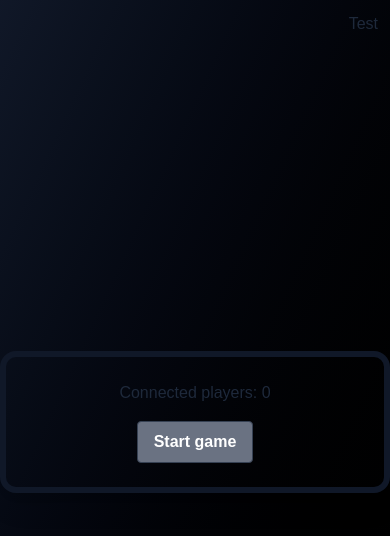
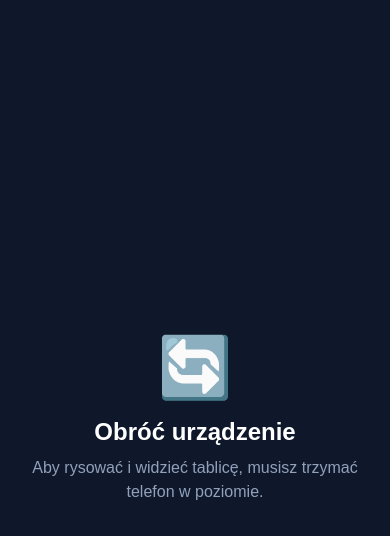
Before and after one commit to jakkrol/SyncBoard, a Next.js app in the folder frontend/: page /scrible/1 in a window 390 px wide. Shown: the top 536 px of the page. Built offline with nearby package versions, Linux system fonts and the light colour scheme; no server answers.

Commit message:
added mobile orientation lock

```diff
--- a/frontend/src/app/canvas/[room]/page.tsx
+++ b/frontend/src/app/canvas/[room]/page.tsx
@@ -6,6 +6,7 @@ import { getSocket } from "../../../lib/socket";
 import BoardCanvas from "../../../components/Board/boardCanvas";
 import CursorOverlay, { CursorOverlayRef } from "../../../components/Board/cursorCanvas";
 import ColorPicker from "@/components/ColorPicker";
+import RotateNotice from "@/components/RotateNotice";
 
 export default function Home() {
   const [socket, setSocket] = useState<Socket | null>(null);
@@ -49,6 +50,7 @@ export default function Home() {
   return (
     <div className="flex h-screen w-screen overflow-hidden">
 
+      <RotateNotice />
       {/* TWOJA ORYGINALNA LEWA KOLUMNA */}
       <div className="p-4 flex flex-col z-10 relative">
         <div className="mt-4">
--- a/frontend/src/app/scrible/[room]/page.tsx
+++ b/frontend/src/app/scrible/[room]/page.tsx
@@ -8,6 +8,7 @@ import Chat from "../../../components/Chat";
 import ScribbleLobby from "../../../components/Board/ScribbleLobby";
 import ColorPicker from "../../../components/ColorPicker";
 import ScoreBoard from "@/components/ScoreBoard";
+import RotateNotice from "@/components/RotateNotice";
 
 export default function Home() {
     //const [connected, setConnected] = useState(false);
@@ -122,6 +123,8 @@ export default function Home() {
 
   return (
       <div style={{ display: 'flex', height: '100vh', width: '100vw' }}>
+        <RotateNotice />
+
         {!gameStarted ? (
           <ScribbleLobby socket={socket} room={room as string} players={players} onStart={() => {handleStartGame()}} />
         ) : (
--- /dev/null
+++ b/frontend/src/components/RotateNotice.tsx
@@ -0,0 +1,11 @@
+export default function RotateNotice() {
+    return (
+        <div className="fixed z-999 inset-0 flex flex-col items-center justify-center bg-slate-900 text-white text-center p-6 lg:hidden portrait:flex landscape:hidden">
+            <div className="mb-4 text-6xl animate-bounce">🔄</div>
+            <h2 className="text-2xl font-bold mb-2">Obróć urządzenie</h2>
+            <p className="text-slate-400">
+                Aby rysować i widzieć tablicę, musisz trzymać telefon w poziomie.
+        </p>
+    </div>
+    )
+}
--- a/frontend/tsconfig.json
+++ b/frontend/tsconfig.json
@@ -16,10 +16,8 @@
     "moduleResolution": "bundler",
     "resolveJsonModule": true,
     "isolatedModules": true,
-    "jsx": "react-jsx",
-
+    "jsx": "preserve",
     "incremental": true,
-
     "plugins": [
       {
         "name": "next"
```
